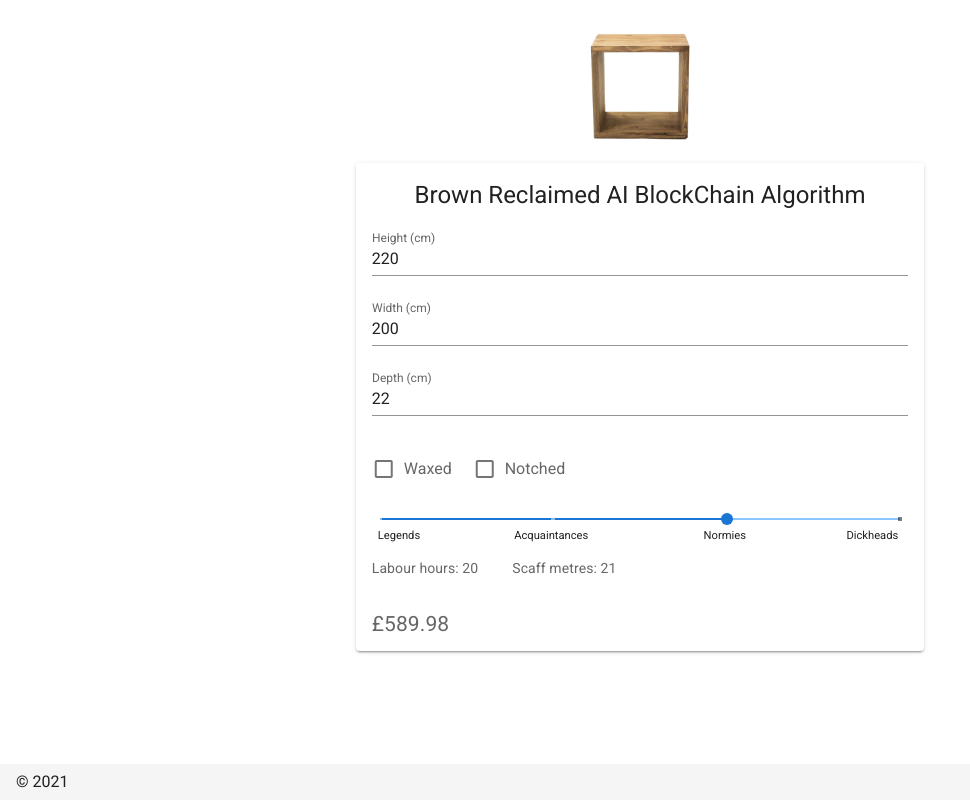
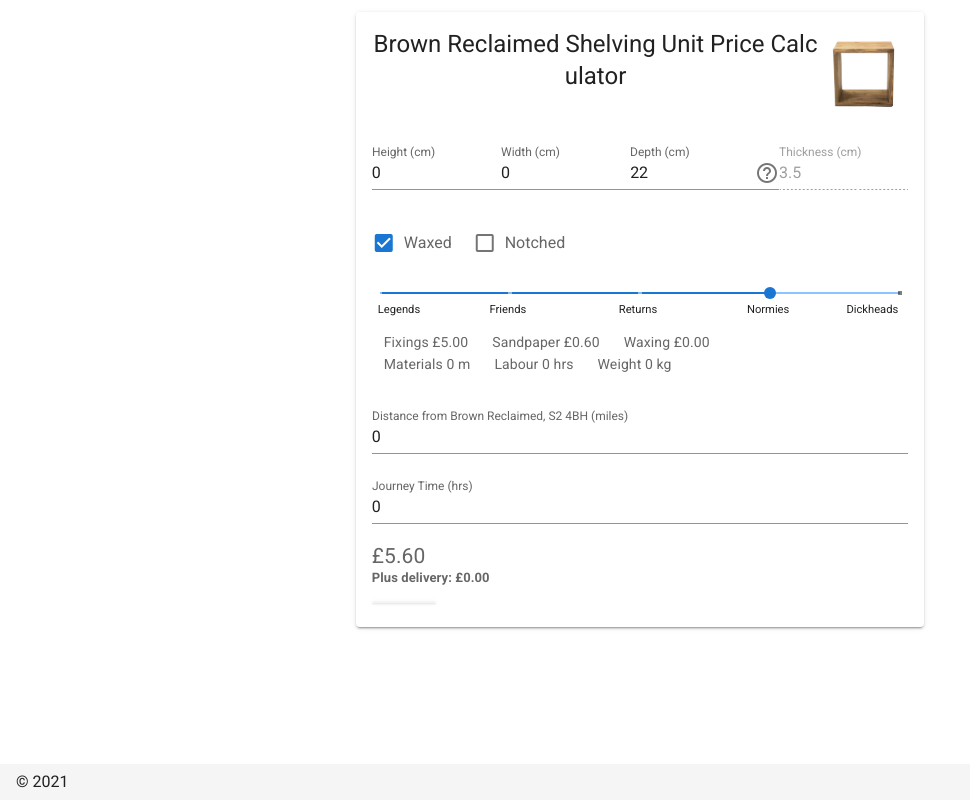
Before and after one commit to saifmode/browncalc, a Nuxt app: page / in a window 1280 px wide. Shown: the whole page, without its empty margins (0-970 px from the left). Built offline with nearby package versions, Linux system fonts and the light colour scheme.

Commit message:
Add helper, delivery fields

```diff
--- a/components/BrownForm.vue
+++ b/components/BrownForm.vue
@@ -6,6 +6,8 @@
 		      v-model="valid"
 		      lazy-validation
 		    >
+
+				<div style="display: flex">
 
 					<v-text-field
 						v-model="form.height"
@@ -23,9 +25,20 @@
 
 					<v-text-field
 						v-model="form.depth"
+						append-icon="mdi-help-circle-outline"
 						label="Depth (cm)"
 						type="number"
+						@click:append="onClickHelpDepth"
 					/>
+
+					<v-text-field
+						disabled
+						label="Thickness (cm)"
+						type="number"
+						value="3.5"
+					/>
+
+				</div>
 
 				<div style="display: flex">
 
@@ -46,32 +59,76 @@
 					v-model="form.friendshipLevel"
 					style="font-size: 0.8em"
 					:tick-labels="friendMarkers"
-					:max="3"
+					:max="friendMarkers.length - 1"
 					step="1"
 					ticks="always"
 					tick-size="4"
 			    />
 
-		    </v-form>
-
 				<div>
-		    	<!-- <div>
-		    		Number of shelves I need: {{ shelves }}
-		    	</div> -->
-		    	<!-- Total metres: {{ scaffLengthCm }}<br> -->
-		    	<!-- <div style="display: flex">
-		    		<div style="margin-right: 34px">Screws: {{ screwsCost }}</div>
-		    		<div>Sanding belts cost: {{ sandingBeltsCost }}</div>
-		    	</div> -->
-		    	<div style="display: flex; margin-bottom: 34px">
-		    		<div style="margin-right: 34px">Labour hours: {{ displayedHours }}</div>
-		    		<div>Scaff metres: {{ totalScaffLengthCm }}</div>
+					<div>
+						<div style="display: flex">
+							<div style="margin: 0 12px">Fixings £{{ getCost(screwsCost) }}</div>
+							<div style="margin: 0 12px">Sandpaper £{{ getCost(sandingBeltsCost) }}</div>
+							<div style="margin: 0 12px">Waxing £{{ getCost(waxCosts) }}</div>
+						</div>
+					</div>
+					<div style="margin-bottom: 34px">
+						<div style="display: flex">
+							<div style="margin: 0 12px">Materials {{scaffLengthMetres }} m</div>
+							<div style="margin: 0 12px">Labour {{ displayedHours }} hrs</div>
+							<div style="margin: 0 12px">Weight {{Math.round(weight*100) /100}} kg</div>
+						</div>
 					</div>
 
+					<v-text-field
+						v-model="form.distance"
+						label="Distance from Brown Reclaimed, S2 4BH (miles)"
+						type="number"
+					/>
+					<v-text-field
+						v-model="form.journeyTime"
+						label="Journey Time (hrs)"
+						type="number"
+					/>
+
 					<div style="font-size: 21px;">
-			    	£{{ total }}
+						£{{ getCost(total) }}
 					</div>
+
+					<div style="font-size: 13px;">
+						<b>Plus delivery: £{{ getCost(deliveryCost) }}</b>
 					</div>
+
+					<v-btn style="width: 1px; height: 1px"></v-btn>
+				</div>
+
+			</v-form>
+			<v-overlay
+				absolute
+				opacity="0.9"
+				:value="overlay"
+			>
+				<div style="text-align: center; margin: 34px">
+					<div v-if="helpText = 'depth'" style="text-align: left">
+						The shelf depth has a significant effect on the price.<br>
+						The price brackets are as follows:<br>
+						<ul>
+							<li>22cm</li>
+							<li>Less than 22cm</li>
+							<li>22cm to 32cm</li>
+							<li>33 or above</li>
+						</ul>
+						This is because the timber used is 22cm wide. Anything above or below this amount will require more material and/or labour hours. Please get in touch if you require more information.
+
+					</div>
+
+					<v-btn color="danger" @click="overlay=false">
+						Close
+					</v-btn>
+				</div>
+
+			</v-overlay>
 
 		</div>
 	</div>
@@ -81,14 +138,18 @@
 export default {
 	data() {
 		return {
+			helpText: '',
+			overlay: false,
 			valid: false,
 			form: {
-				height: 220,
-				width: 200,
+				height: 0,
+				width: 0,
 				depth: 22,
 				notched: false,
-				waxed: false,
-				friendshipLevel: 2,
+				waxed: true,
+				friendshipLevel: 3,
+				distance: 0,
+				journeyTime: 0,
 			},
 			standardPricePerMetre: {
 				// depth: null,
@@ -99,15 +160,21 @@ export default {
 			markup: 1.3,
 			friendMarkers: [
 		        'Legends',
-		        'Acquaintances',
+		        'Friends',
+				'Returns',
 		        'Normies',
 		        'Dickheads',
 		      ],
 		    friendshipMultiplier: {
 				'Legends': 0.85,
-				'Acquaintances': 0.9,
+				'Friends': 0.9,
+				'Returns': 0.95,
 				'Normies': 1,
 				'Dickheads': 1.2,
+			},
+			constants: {
+				deliveryCostPerMile: 0.4,
+				journeyCostPerHour: 40,
 			}
 		}
 	},
@@ -180,15 +247,17 @@ export default {
 
 			return 0
 		},
+		weight() {
+			return this.scaffLengthMetres * 1.1;
+		},
+		deliveryCost() {
+			return (this.form.distance * this.constants.deliveryCostPerMile) + (this.form.journeyTime * this.constants.journeyCostPerHour)
+		},
 		total() {
 			let cost = ((this.scaffCost + this.labourCosts + this.waxCosts) * this.markup)
 			+ this.notchCosts + this.screwsCost + this.sandingBeltsCost
 
-			return Math.round(
-				cost
-				* 100
-				* this.friendshipMultiplier[this.friendMarkers[this.form.friendshipLevel]]
-			) / 100
+			return cost * this.friendshipMultiplier[this.friendMarkers[this.form.friendshipLevel]]
 		}
 	},
 	methods: {
@@ -201,6 +270,20 @@ export default {
 		resetValidation () {
 			this.$refs.form.resetValidation()
 		},
+		onClickHelpDepth() {
+			this.helpText = "depth";
+			this.overlay = true;
+		},
+		getCost(cost) {
+			let roundedCost = (Math.round(cost * 100) / 100).toString();
+			let splitCost = roundedCost.split('.')
+
+			if (splitCost.length === 1) {
+				return roundedCost + '.00';
+			}
+
+			return splitCost[1].length > 1 ? roundedCost : roundedCost + '0';
+		}
 	}
 }
 </script>
--- a/pages/index.vue
+++ b/pages/index.vue
@@ -1,13 +1,15 @@
 <template>
   <v-row justify="center" align="center">
     <v-col cols="12" sm="8" md="6">
-      <div class="text-center">
-        <img src="breclaimed.jpg" style="width: 144px">
-      </div>
       <v-card>
         <v-card-title class="headline">
-          <div style="text-align: center; width: 100%">
-            Brown Reclaimed AI BlockChain Algorithm
+          <div style="display: flex; flex-direction: row">
+            <div style="text-align: center; width: 100%">
+              Brown Reclaimed Shelving Unit Price Calculator
+            </div>
+            <div class="text-center">
+              <img src="breclaimed.jpg" style="width: 89px">
+            </div>
           </div>
         </v-card-title>
         <v-card-text>
```
Lines whose indentation alone changed are shown as unchanged.
